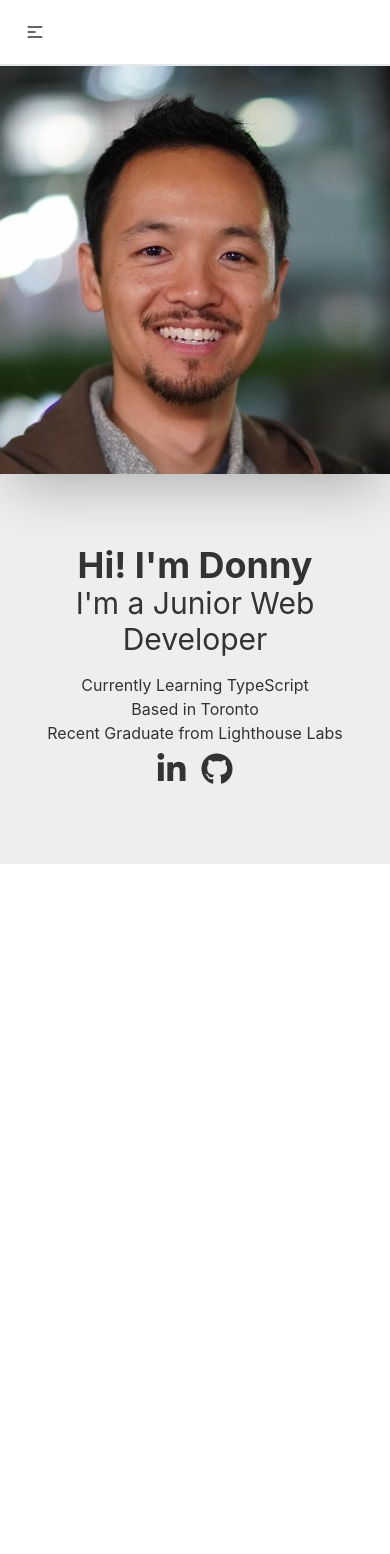
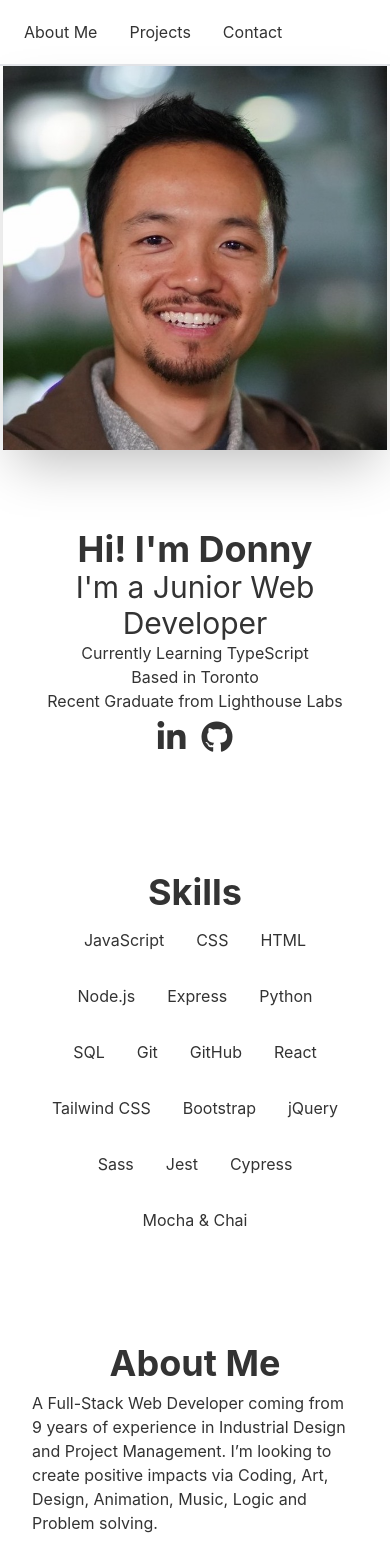
Before and after one commit to DonThePhan/portfolio, a React (Create React App) app: page /aboutme in a window 390 px wide. Shown: the top 1554 px of the page. Before the commit the page ends 864 px from the top, so only its background shows below. Built offline with nearby package versions, Linux system fonts and the light colour scheme.

Commit message:
configuring responsiveness

```diff
--- a/src/App.js
+++ b/src/App.js
@@ -10,6 +10,7 @@ import NotFound from "./components/pages/NotFound";
 function App() {
   return (
     <div className='flex flex-col items-center w-full'>
+      <div className='w-full md:w-2/3 lg:w-1/2'>
         <Nav />
         <Routes>
           <Route path='/' element={<Navigate to='/aboutme' />} />
@@ -19,6 +20,7 @@ function App() {
           <Route path='*' element={<NotFound />} />
         </Routes>
       </div>
+    </div>
   );
 }
 
--- a/src/components/nav/Nav.jsx
+++ b/src/components/nav/Nav.jsx
@@ -3,42 +3,8 @@ import { Link } from "react-router-dom";
 
 function Nav() {
   return (
-    <div className='navbar bg-base-100 sticky top-0 z-40 border-b-2'>
-      <div className='navbar-start'>
-        <div className='dropdown'>
-          <label tabIndex='0' className='btn btn-ghost lg:hidden'>
-            <svg
-              xmlns='http://www.w3.org/2000/svg'
-              className='h-5 w-5'
-              fill='none'
-              viewBox='0 0 24 24'
-              stroke='currentColor'
-            >
-              <path
-                strokeLinecap='round'
-                strokeLinejoin='round'
-                strokeWidth='2'
-                d='M4 6h16M4 12h8m-8 6h16'
-              />
-            </svg>
-          </label>
-          <ul
-            tabIndex='0'
-            className='menu menu-compact dropdown-content mt-3 p-2 shadow bg-base-100 rounded-box w-52'
-          >
-            <li>
-              <Link to='/'>About Me</Link>
-            </li>
-            <li>
-              <Link to='/projects'>Projects</Link>
-            </li>
-            <li>
-              <Link to='/contact'>Contact</Link>
-            </li>
-          </ul>
-        </div>
-      </div>
-      <div className='navbar-center hidden lg:flex'>
+    <div className='navbar bg-base-100 top-0 z-40 border-b-2 flex flex-row justify-center'>
+      <div className='navbar-center lg:flex justify-center'>
         <ul className='menu menu-horizontal p-0'>
           <li>
             <Link to='/'>About Me</Link>
--- a/src/components/pages/1. aboutMe/AboutMe.jsx
+++ b/src/components/pages/1. aboutMe/AboutMe.jsx
@@ -5,24 +5,45 @@ function AboutMe() {
     window.open(url, "_blank", "noopener,noreferrer");
   };
 
+  const skills = [
+    "JavaScript",
+    "CSS",
+    "HTML",
+    "Node.js",
+    "Express",
+    "Python",
+    "SQL",
+    "Git",
+    "GitHub",
+    "React",
+    "Tailwind CSS",
+    "Bootstrap",
+    "jQuery",
+    "Sass",
+    "Jest",
+    "Cypress",
+    "Mocha & Chai",
+  ];
+
   return (
-    <div className='bg-base-200 flex flex-col lg:flex-row items-center justify-center w-full'>
+    <div className=' flex flex-col items-center justify-center w-full'>
+      <div className='flex flex-col items-center xl:flex-row'>
         <img
           src='images/profile_pic.jpeg'
-        className='md:max-w-sm md:rounded-lg shadow-2xl w-full'
+          className='max-w-sm shadow-2xl w-full aspect-square md:rounded-full'
         />
 
-      <div className='flex flex-col justify-center items-center lg:text-left aspect-square text-center w-full'>
-        <div className='text-3xl lg:text-5xl pb-4'>
+        <div className='flex flex-col justify-center md:text-left aspect-square text-center w-full p-4 self-start'>
+          <div className='text-3xl'>
             <p className='text-4xl font-bold'>Hi! I'm Donny</p>
             <p>I'm a Junior Web Developer</p>
           </div>
-        <div>
+          <div className='w-full'>
             <p>Currently Learning TypeScript</p>
             <p>Based in Toronto</p>
             <p>Recent Graduate from Lighthouse Labs</p>
           </div>
-        <div>
+          <div className='w-full'>
             <a
               href=''
               onClick={() =>
@@ -40,6 +61,32 @@ function AboutMe() {
           </div>
         </div>
       </div>
+      {/* { SKILLS} */}
+      <div className=' flex flex-col justify-center items-center md:items-start lg:text-left aspect-square md:aspect-auto text-center w-full p-8 md:my-8'>
+        <h1 className='text-4xl font-bold'>Skills</h1>
+        <div className='flex flex-row flex-wrap justify-center md:justify-start'>
+          {skills.map((skill) => (
+            <div className='p-4 md:pl-0 md:pr-8 md:py-2 text-center'>{skill}</div>
+          ))}
+        </div>
+      </div>
+      {/* { ABOUT ME} */}
+      <div className='flex flex-col justify-center items-center md:items-start lg:text-left aspect-square md:aspect-auto text-center w-full p-8 md:my-8'>
+        <h1 className='text-4xl font-bold'>About Me</h1>
+        <div className='flex flex-col text-left'>
+          <p className='py-2'>
+            A Full-Stack Web Developer coming from 9 years of experience in
+            Industrial Design and Project Management. I’m looking to create
+            positive impacts via Coding, Art, Design, Animation, Music, Logic
+            and Problem solving.
+          </p>
+          <p className='py-2'>
+            When I'm not developing, I'm off social dancing, biking or working
+            on a DIY
+          </p>
+        </div>
+      </div>
+    </div>
   );
 }
 
--- a/src/components/pages/2. projects/Card.jsx
+++ b/src/components/pages/2. projects/Card.jsx
@@ -13,13 +13,7 @@ function Card(props) {
         <a href='' onClick={() => openInNewTab(gitHubLink)}>
           <i className='fa-brands fa-github pr-4'></i>
         </a>
-        {appLink ? (
-          <a href='' onClick={() => openInNewTab(appLink)}>
-            {title}
-          </a>
-        ) : (
-          title
-        )}
+        {title}
       </div>
       {appLink ? (
         <a
```
Lines whose indentation alone changed are shown as unchanged.
